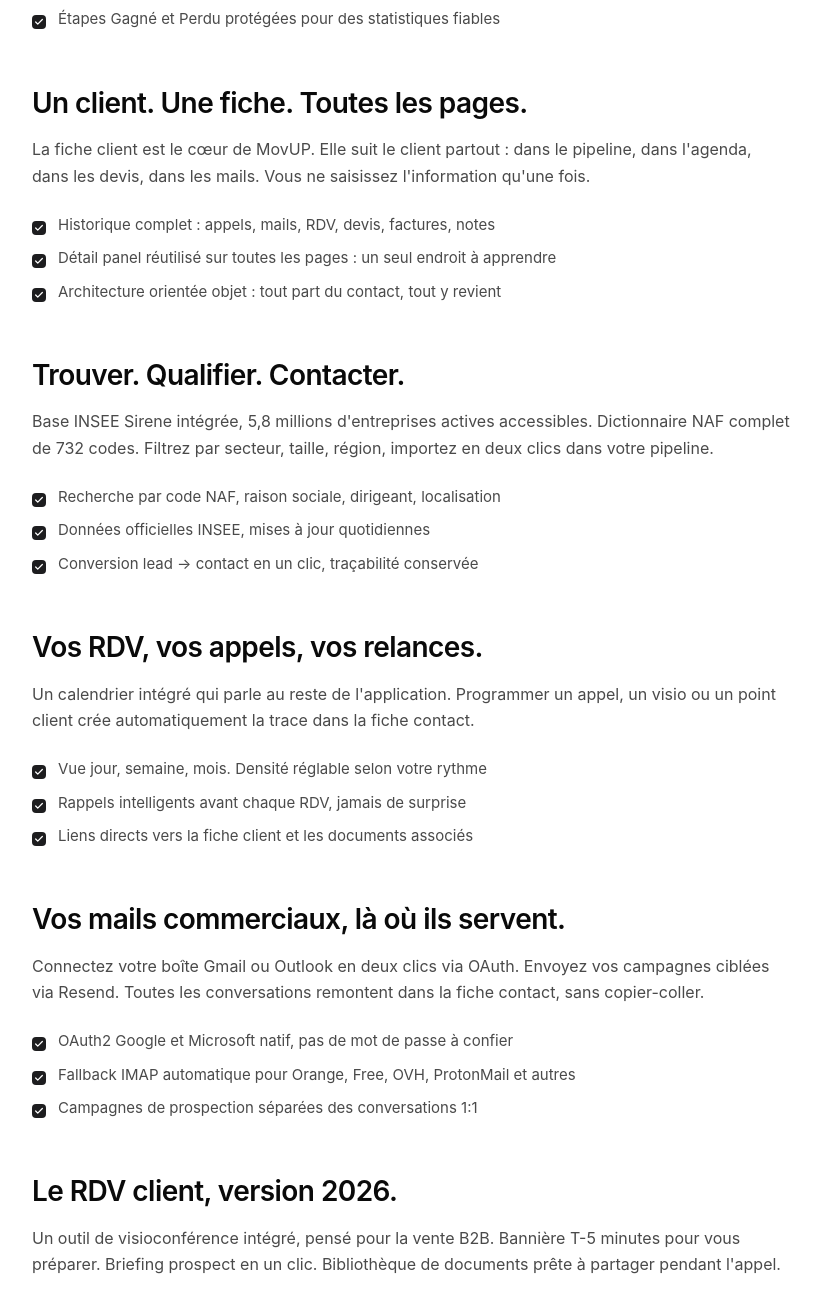
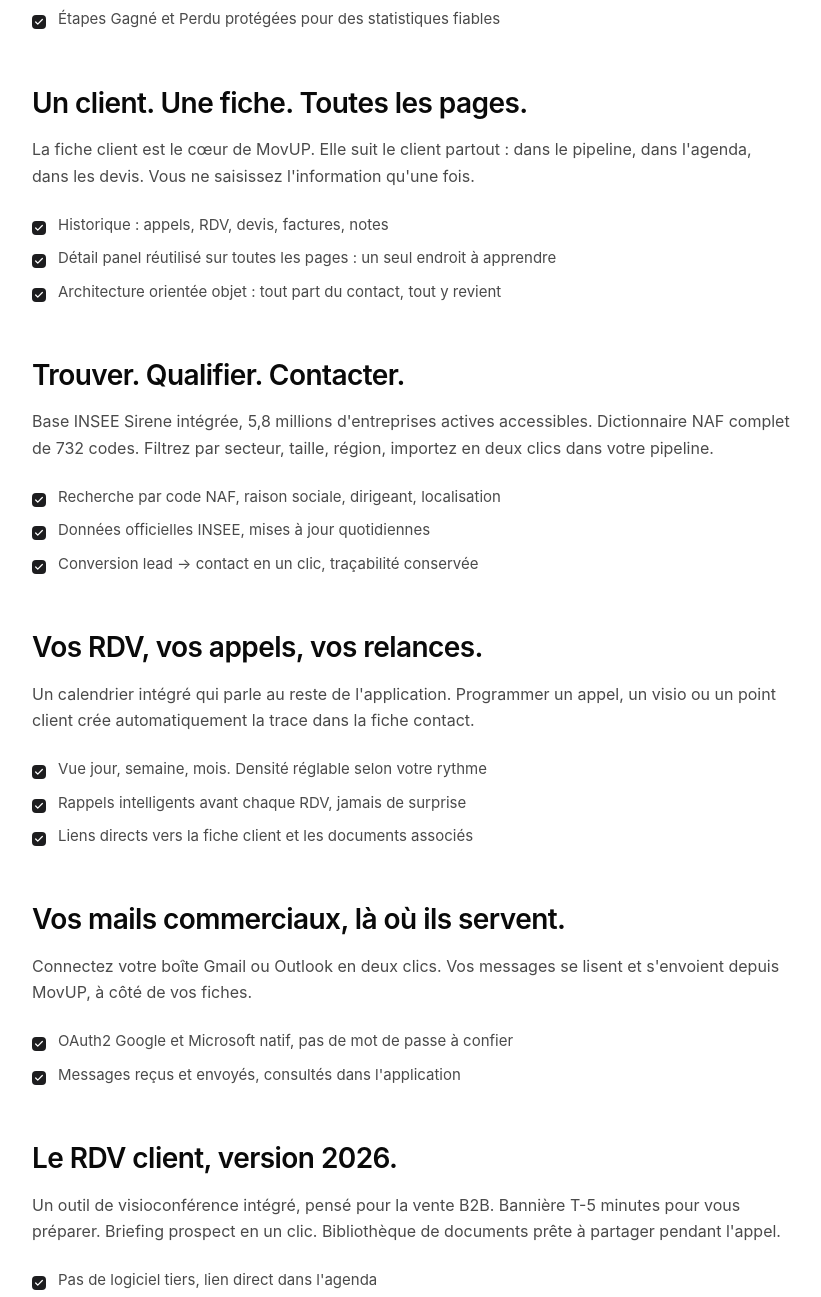
Before and after one commit to Soparadi/mup, a website: page public/fonctionnalites.html in a window 1280 px wide. Shown: the part 1343-2640 px from the top of the page, without its empty margins (18-839 px from the left). Drawn offline with Linux system fonts and the light colour scheme.

Commit message:
Fonctionnalités : la messagerie est décrite telle qu'elle fonctionne

```diff
--- a/public/fonctionnalites.html
+++ b/public/fonctionnalites.html
@@ -58,9 +58,9 @@
 
         <article class="mk-module">
           <h2>Un client. Une fiche. Toutes les pages.</h2>
-          <p class="mk-module__desc">La fiche client est le cœur de MovUP. Elle suit le client partout : dans le pipeline, dans l'agenda, dans les devis, dans les mails. Vous ne saisissez l'information qu'une fois.</p>
+          <p class="mk-module__desc">La fiche client est le cœur de MovUP. Elle suit le client partout : dans le pipeline, dans l'agenda, dans les devis. Vous ne saisissez l'information qu'une fois.</p>
           <ul class="mk-module__bullets">
-            <li>Historique complet : appels, mails, RDV, devis, factures, notes</li>
+            <li>Historique : appels, RDV, devis, factures, notes</li>
             <li>Détail panel réutilisé sur toutes les pages : un seul endroit à apprendre</li>
             <li>Architecture orientée objet : tout part du contact, tout y revient</li>
           </ul>
@@ -88,11 +88,10 @@
 
         <article class="mk-module">
           <h2>Vos mails commerciaux, là où ils servent.</h2>
-          <p class="mk-module__desc">Connectez votre boîte Gmail ou Outlook en deux clics via OAuth. Envoyez vos campagnes ciblées via Resend. Toutes les conversations remontent dans la fiche contact, sans copier-coller.</p>
+          <p class="mk-module__desc">Connectez votre boîte Gmail ou Outlook en deux clics. Vos messages se lisent et s'envoient depuis MovUP, à côté de vos fiches.</p>
           <ul class="mk-module__bullets">
             <li>OAuth2 Google et Microsoft natif, pas de mot de passe à confier</li>
-            <li>Fallback IMAP automatique pour Orange, Free, OVH, ProtonMail et autres</li>
-            <li>Campagnes de prospection séparées des conversations 1:1</li>
+            <li>Messages reçus et envoyés, consultés dans l'application</li>
           </ul>
         </article>
 
```
